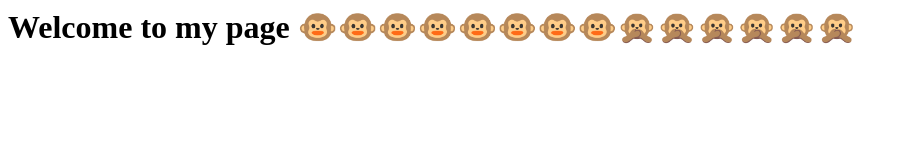
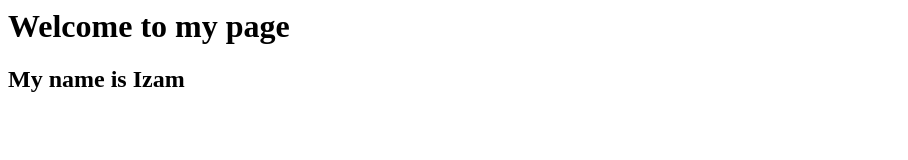
Before and after one commit to IZAM-HUB/IZAM-HUB.github.io, a plain HTML site: page index.html in a window 1280 px wide. Shown: the whole page, without its empty margins (0-908 px from the left). Drawn offline with Linux system fonts and the light colour scheme.

Commit message:
First Commit

```diff
--- a/index.html
+++ b/index.html
@@ -3,5 +3,6 @@
 <title> Class Activity 1 </title>
 </head>
 <body>
-<h1> Welcome to my page 🐵🐵🐵🐵🐵🐵🐵🐵🙊🙊🙊🙊🙊🙊 </h1>
+<h1> Welcome to my page</h1>
+<h2>My name is Izam</h2>
 </body>
```
Also changed, not shown: 1 other file.
